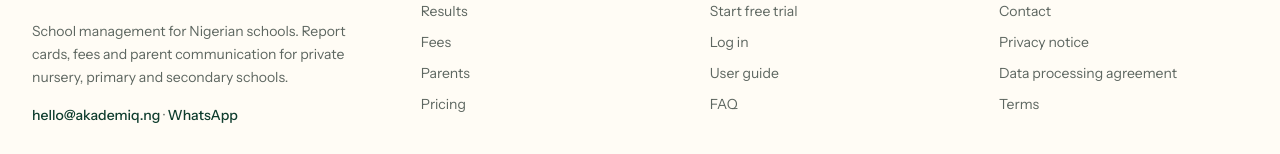
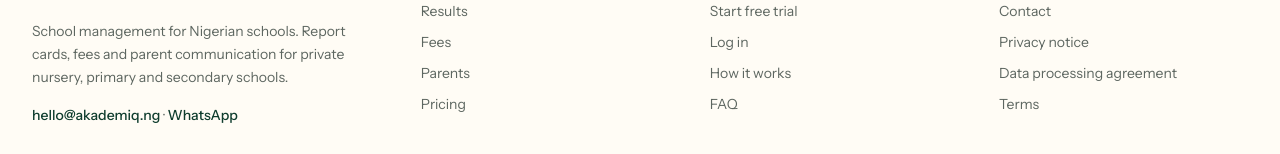
Before and after one commit to Ademic2022/sms-client, a Next.js app: page / in a window 1280 px wide. Shown: the part 8123-8277 px from the top of the page. Built offline with nearby package versions, Linux system fonts and the light colour scheme; no server answers.

Commit message:
fix: update footer links to include "How it works" in the "Get started" section

```diff
--- a/src/components/landing/Landing.tsx
+++ b/src/components/landing/Landing.tsx
@@ -474,7 +474,7 @@ function FinalCTA() {
 export function Footer() {
   const cols: [string, [string, string][]][] = [
     ["Product", [["Results", "/#product"], ["Fees", "/#product"], ["Parents", "/#parents"], ["Pricing", "/#pricing"]]],
-    ["Get started", [["Start free trial", "/signup"], ["Log in", "/login"], ["User guide", "/guide"], ["FAQ", "/#faq"]]],
+    ["Get started", [["Start free trial", "/signup"], ["Log in", "/login"], ["How it works", "/#how"], ["FAQ", "/#faq"]]],
     ["Company", [["Contact", `mailto:${SITE.contactEmail}`], ["Privacy notice", "/legal/privacy"], ["Data processing agreement", "/legal/dpa"], ["Terms", "/legal/terms"]]],
   ];
   return (
```
